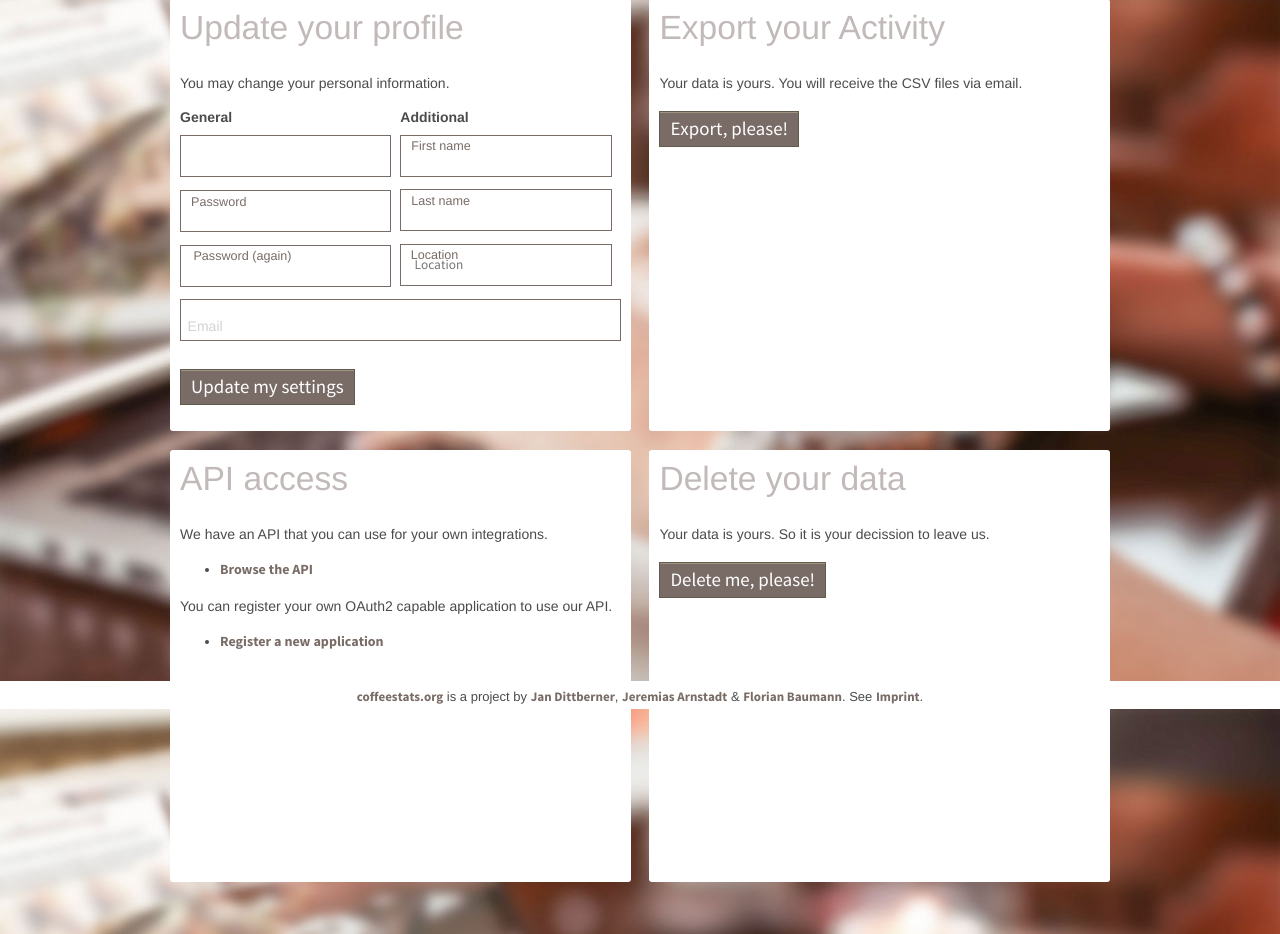
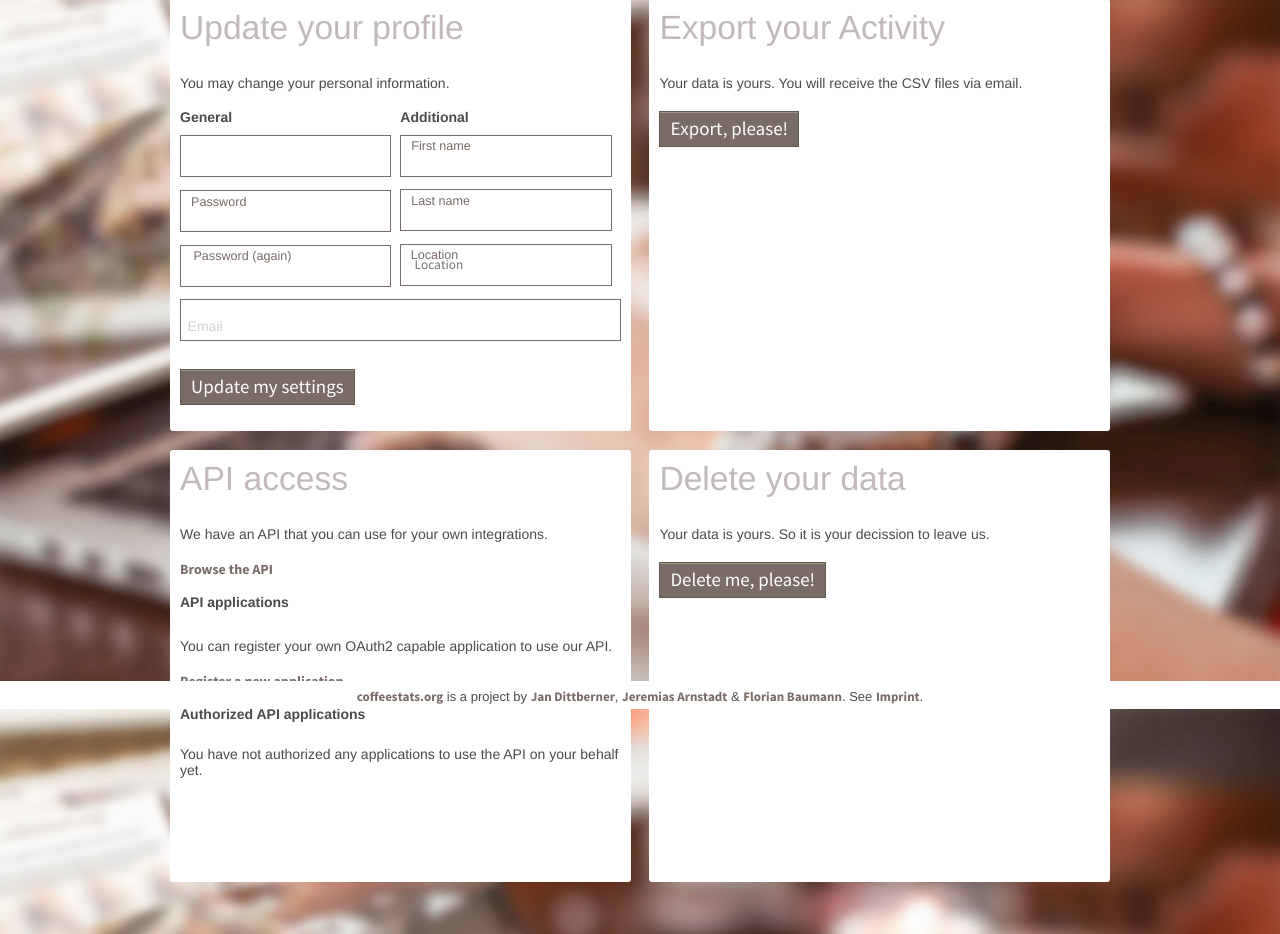
Before and after one commit to coffeestats/coffeestats-django, a Django app: template coffeestats/templates/settings.html in a window 1280 px wide. Shown: the part 91-1025 px from the top of the page. Run offline with Django 3.2, Linux system fonts and the light colour scheme; the template is opened without the code that fills it, so the values that code supplies are empty; some libraries are stand-ins or nearby versions.

Commit message:
Improve styling of settings page

```diff
--- a/coffeestats/templates/settings.html
+++ b/coffeestats/templates/settings.html
@@ -64,20 +64,26 @@
     <div class="white-box">
         <h2>{% trans "API access" %}</h2>
         <p>{% trans "We have an API that you can use for your own integrations." %}</p>
-        <ul>
+        <ul class="list-unstyled">
             <li><a href="{% url "user-list" %}">{% trans "Browse the API" %}</a></li>
         </ul>
+        <h3>{% trans "API applications" %}</h3>
         <p>{% trans "You can register your own OAuth2 capable application to use our API." %}</p>
-        <ul>
+        <ul class="list-unstyled">
             <li><a href="{% url "oauth2_provider:register" %}">{% trans "Register a new application" %}</a></li>
             {% if oauth2_applications %}
                 <li><a href="{% url "oauth2_provider:list" %}">{% trans "Manage your applications" %}</a></li>
             {% endif %}
-            {% if oauth2_tokens %}
-                <li>
+        </ul>
+        <h3>{% trans "Authorized API applications" %}</h3>
+        <ul class="list-unstyled">
+            <li>
+                {% if oauth2_tokens %}
                     <a href="{% url "oauth2_provider:authorized-token-list" %}">{% trans "Manage authorized applications" %}</a>
-                </li>
-            {% endif %}
+                {% else %}
+                    {% trans "You have not authorized any applications to use the API on your behalf yet." %}
+                {% endif %}
+            </li>
         </ul>
     </div>
 {% endblock content %}
```
